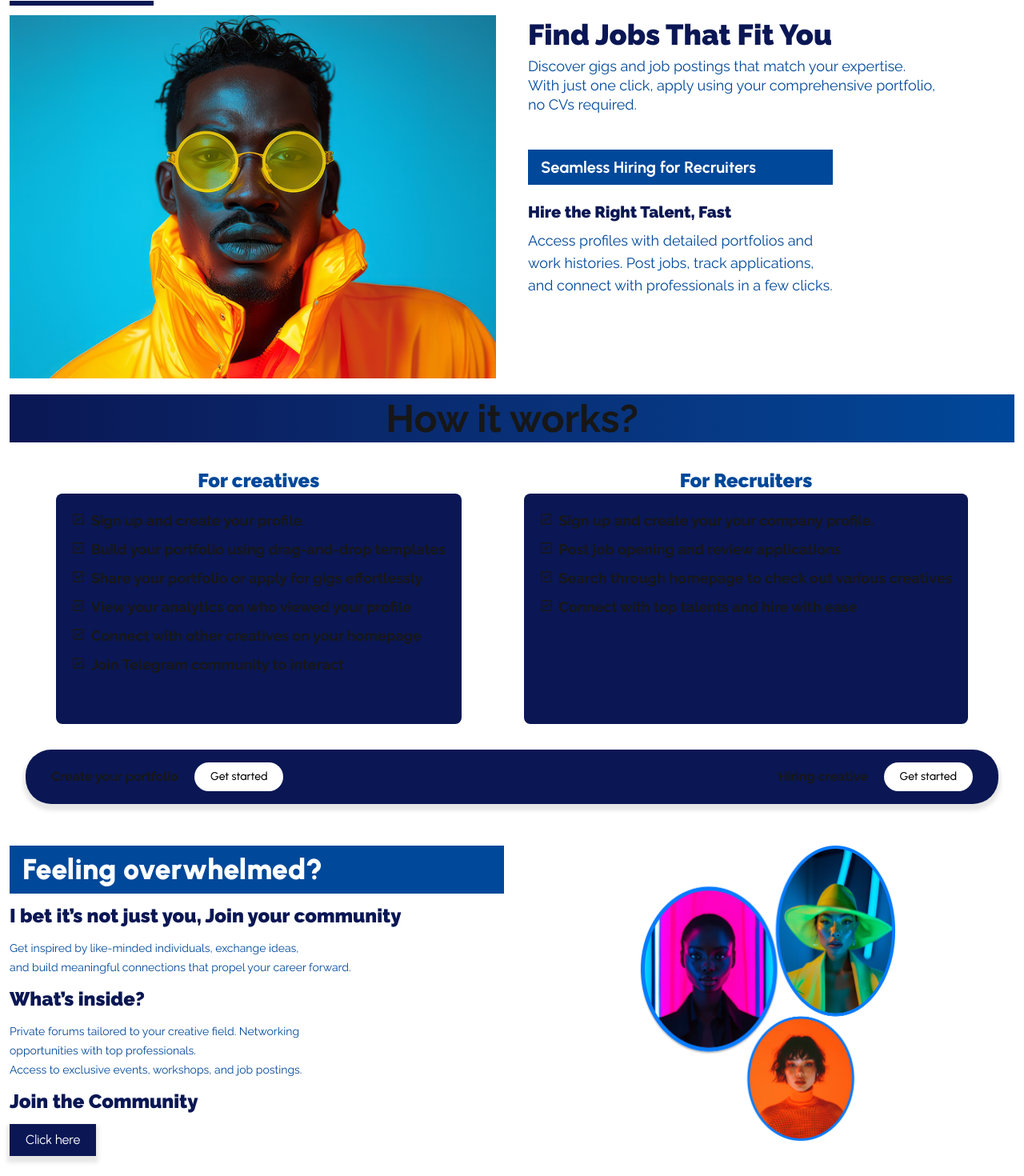
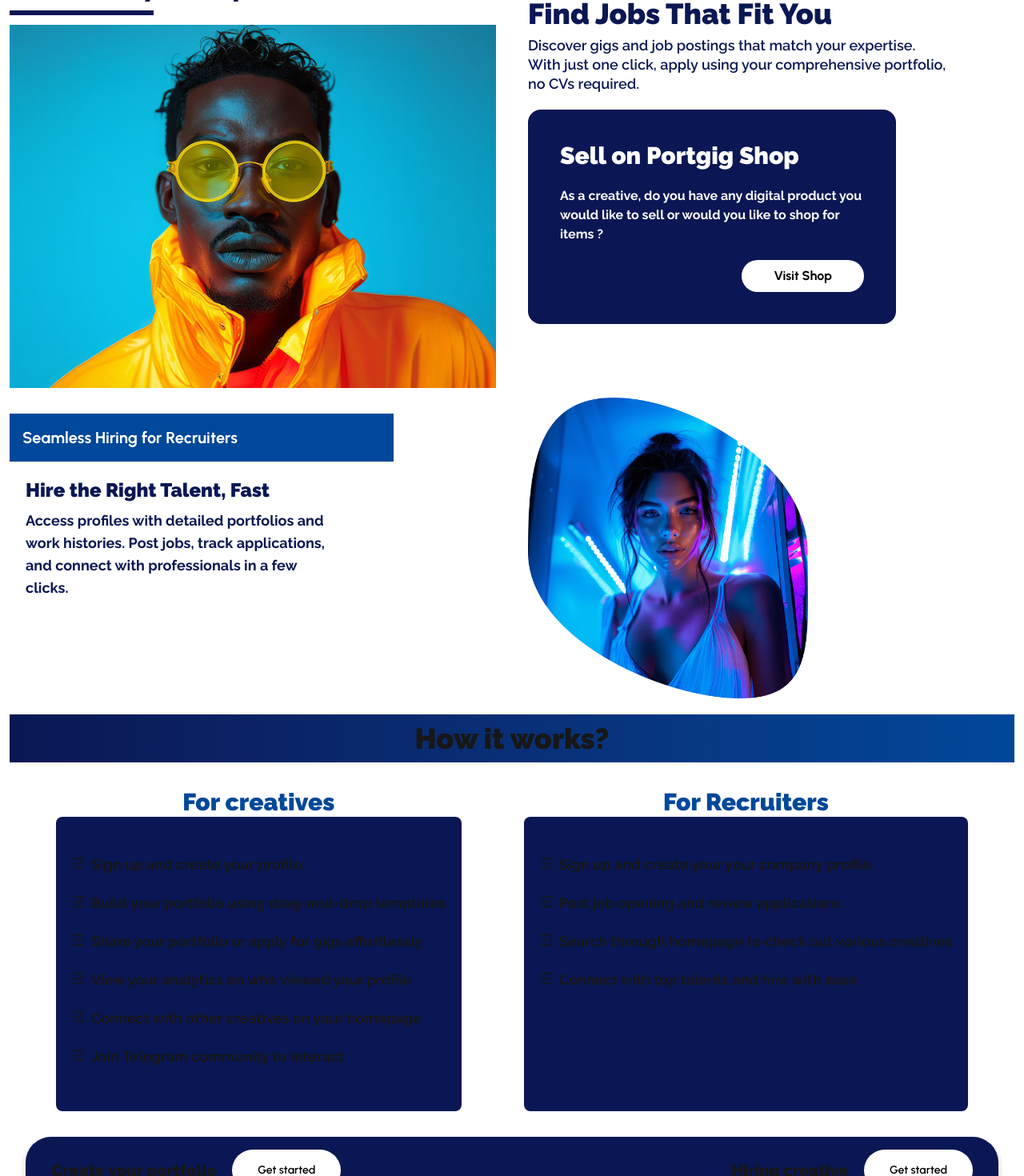
Before and after one commit to portgig/portgig, a Next.js app: page / in a window 1280 px wide. Shown: the part 1280-2750 px from the top of the page at 80% size. Built offline with nearby package versions, Linux system fonts and the light colour scheme; a web font is replaced by a local one.

Commit message:
feat: enhance styling and layout across multiple components for improved user experience

```diff
--- a/src/app/(root)/page.tsx
+++ b/src/app/(root)/page.tsx
@@ -16,6 +16,7 @@ const Home = () => {
       <HowToSection />
       <Banner label="Get started" />
       <CommunitySection />
+
     </main>
   );
 };
--- a/src/components/Community.tsx
+++ b/src/components/Community.tsx
@@ -5,8 +5,8 @@ import { Buttons } from "./export_components";
 const Community = () => {
   return (
     <section className=" my-10 flex flex-col gap-5">
-      <div className="h-15 bg-linear-gradient w-full flex justify-center items-center">
-        <h2 className="heading"> Feeling overwhelmed?</h2>
+      <div className="h-15 bg-secondary w-full px-5 flex  items-center bodyMargin">
+        <h2 className="subHeading"> Feeling overwhelmed</h2>
       </div>
       <div className=" md:flex gap-10 bodyMargin  bg-primary my-5 p-8 rounded-2xl text-white font-raleway">
         <div className=" flex flex-col gap-15  ">
@@ -28,7 +28,7 @@ const Community = () => {
             <h2 className="text-xl font-bold">Join the Community</h2>
             <Buttons
               label="Click here"
-              className="rounded-lg text-black lg:text-xl w-fit font-bold font-urbanist"
+              className="rounded-none px-10 py-1 text-black lg:text-xl w-fit font-bold font-urbanist"
               onClick={() => {}}
             />
           </div>
--- a/src/components/home_sections/AboutSection.tsx
+++ b/src/components/home_sections/AboutSection.tsx
@@ -1,16 +1,17 @@
 import React from "react";
 import Image from "next/image";
+import { Buttons } from "../export_components";
 const AboutSection = () => {
   return (
     <section className="bodyMargin my-5 text-textColor">
       <div className="grid grid-cols-1 sm:grid-cols-2 gap-5 sm:gap-0 mt-3">
         <div className="flex flex-col">
           <h1 className="text-textColor heading">What is this all about?</h1>
-          <hr className="border-3 border-primary w-45 mt-2" />
-          <h2 className="text-lg md:text-xl lg:text-2xl 2xl:text-3xl font-black mt-5 text-primary font-raleway">
+          <hr className="border-6 border-primary w-45 mt-15" />
+          <h2 className="lg:w-120 text-xl lg:text-2xl 2xl:text-3xl font-black mt-5 text-primary font-raleway">
             Redefining How Creatives Present Themselves
           </h2>
-          <p className="text-sm md:text-lg leading-6 my-2 text-primary font-raleway">
+          <p className="text-sm md:text-lg leading-6 my-2 text-primary font-semibold font-raleway">
             We understand the struggles creatives face in presenting their
             skills. Generic CVs don’t cut it anymore. That’s why we’re here to
             help you create a professional portfolio tailored to your craft.
@@ -48,34 +49,62 @@ const AboutSection = () => {
           />
         </div>
         {/* /// */}
-        <div className="flex sm:flex-col items-start sm:justify-center gap-2">
-          <div className="font-raleway">
+        <div className="flex flex-col items-start sm:justify-center gap-3 font-raleway">
+          <div className="">
             {" "}
-            <h2 className="subHeading  mt-5 text-primary ">
+            <h2 className="subHeading  mt-2 text-primary ">
               Find Jobs That Fit You
             </h2>
-            <p className="text-sm md:text-lg leading-6 my-2">
+            <p className="text-sm md:text-lg font-semibold leading-6 my-2 text-primary">
               Discover gigs and job postings that match your expertise. <br />
               With just one click, apply using your comprehensive portfolio,{" "}
               <br /> no CVs required.
             </p>
           </div>
+          {/* shop */}
+          <div className="bg-primary w-fit  lg:w-115 rounded-2xl flex flex-col gap-5 text-white  p-10">
+            <h2 className="font-black text-xl lg:text-3xl">
+              Sell on Portgig Shop
+            </h2>
+            <p className="font-bold">
+              As a creative, do you have any digital product you would like to
+              sell or would you like to shop for items ?
+            </p>
+            <Buttons
+              label="Visit Shop"
+              className="w-fit text-black font-urbanist self-end font-bold !px-10"
+            />
+          </div>
           <div />
-          <div className="flex flex-col">
-            <div className=" bg-secondary flex justify-start items-center mt-5 px-4 py-2">
-              <p className="text-white font-bold text-xs md:text-sm lg:text-xl">
-                Seamless Hiring for Recruiters
-              </p>
-            </div>
-            <h2 className="text-primary smallHeading   mt-5 font-raleway">
+        </div>
+      </div>
+      <div className="grid grid-cols-1 sm:grid-cols-2 gap-5 sm:gap-10 mt-3    ">
+        {" "}
+        <div className="flex flex-col">
+          <div className="lg:w-120 bg-secondary flex justify-start items-center mt-5 px-4 py-4 ">
+            <p className="text-white font-bold text-xl">
+              Seamless Hiring for Recruiters
+            </p>
+          </div>
+          <div className="flex flex-col  ml-5">
+            <h2 className="text-primary  text-2xl  font-black  mt-5 font-raleway">
               Hire the Right Talent, Fast
             </h2>
-            <p className="text-textColor text-sm md:text-lg my-2 font-raleway">
-              Access profiles with detailed portfolios and <br />
-              work histories. Post jobs, track applications, <br /> and connect
-              with professionals in a few clicks.
+            <p className="text-primary text-lg my-2 font-raleway font-bold w-fit lg:w-96">
+              Access profiles with detailed portfolios and work histories. Post
+              jobs, track applications, and connect with professionals in a few
+              clicks.
             </p>
           </div>
+        </div>
+        <div className="flex  items-center  ">
+          <Image
+            src="/assets/ellipse-woman.png"
+            alt="Ellipse-woman.png"
+            width={350}
+            height={300}
+            className=" object-filll"
+          />
         </div>
       </div>
     </section>
--- a/src/components/home_sections/Banner.tsx
+++ b/src/components/home_sections/Banner.tsx
@@ -14,10 +14,12 @@ const Banner = ({ label }: BannerPropType) => {
       <div className="px-8 py-4 bg-primary rounded-full md:rounded-4xl flex items-center justify-between shadow">
         {/* creatuve */}
         <div className="flex items-center justify-center  gap-5">
-          <h2 className="font-bold font-raleway">Create your portfolio</h2>
+          <h2 className="font-black text-xl font-raleway">
+            Create your portfolio
+          </h2>
           <Buttons
             label={label}
-            className=" text-black font-medium text-sm not-odd:w-fit !py-2 cursor-pointer"
+            className=" text-black font-semibold text-sm not-odd:w-fit py-4 px-8 cursor-pointer"
             onClick={() => {
               navigate.push("/sign-up");
             }}
@@ -25,10 +27,10 @@ const Banner = ({ label }: BannerPropType) => {
         </div>
         {/* hire */}
         <div className="flex items-center justify-center  gap-5">
-          <h2 className="font-bold font-raleway">Hiring creative</h2>
+          <h2 className="font-black text-xl  font-raleway">Hiring creative</h2>
           <Buttons
             label={label}
-            className=" text-black font-medium text-sm not-odd:w-fit !py-2 cursor-pointer"
+            className=" text-black font-semibold text-sm not-odd:w-fit py-4  px-8 cursor-pointer"
             onClick={() => {
               navigate.push("/recruiter-sign-up");
             }}
--- a/src/components/home_sections/CommunitySection.tsx
+++ b/src/components/home_sections/CommunitySection.tsx
@@ -7,7 +7,7 @@ const CommunitySection = () => {
     <section className="bodyMargin flex gap-5">
       <div className="flex flex-col gap-3 w-full">
         {" "}
-        <div className="h-15 w-full bg-secondary flex justify-start items-center mt-5 px-4 ">
+        <div className="h-15 w-full bg-secondary flex justify-start items-center mt-5 p-8 ">
           <p className="text-white font-bold subHeading">
             Feeling overwhelmed?{" "}
           </p>
@@ -16,7 +16,7 @@ const CommunitySection = () => {
           <h2 className="text-primary text-xl lg:text-2xl font-black">
             I bet it’s not just you, Join your community
           </h2>
-          <p className="text-textColor text-sm md:text-sm leading-6 ">
+          <p className="text-textColor text-sm md:text-sm font-bold leading-6 ">
             Get inspired by like-minded individuals, exchange ideas, <br /> and
             build meaningful connections that propel your career forward.
           </p>
@@ -25,18 +25,18 @@ const CommunitySection = () => {
           <h2 className="text-primary text-xl lg:text-2xl font-black">
             What’s inside?
           </h2>
-          <p className="text-textColor text-sm md:text-sm leading-6 ">
+          <p className="text-textColor text-sm md:text-sm font-bold leading-6 ">
             Private forums tailored to your creative field. Networking <br />
             opportunities with top professionals. <br /> Access to exclusive
             events, workshops, and job postings.
           </p>
         </div>
-        <div className="flex flex-col gap-3">
-          <h2 className="text-primary text-lg md:text-xl lg:text-2xl font-black font-raleway">
+        <div className="flex flex-col gap-3 mt-10">
+          <h2 className="text-primary text-lg md:text-xl lg:text-2xl font-bold font-raleway">
             Join the Community
           </h2>
           <Buttons
-            className="!bg-primary !rounded-none text-white w-fit shadow"
+            className="!bg-primary !rounded-none text-white w-fit shadow px-10 font-bold"
             label="Click here"
             onClick={() => {}}
           />
--- a/src/components/home_sections/HeroSection.tsx
+++ b/src/components/home_sections/HeroSection.tsx
@@ -29,7 +29,7 @@ const HeroSection = () => {
         <Buttons
           onClick={() => {}}
           label="Get started"
-          className="self-center text-black font-medium text-sm sm:text-lg xl:text-2xl w-fit cursor-pointer"
+          className="self-center text-black font-semibold text-sm px-10 py-3  w-fit cursor-pointer"
         />
       </div>
       <div className="flex gap-2">
--- a/src/components/home_sections/HowToSection.tsx
+++ b/src/components/home_sections/HowToSection.tsx
@@ -1,28 +1,26 @@
 "use client";
 import { creativeProcess, recruiterProcess } from "@/src/constants";
 import React from "react";
-import Image from "next/image";
+
 import { FaRegSquareCheck } from "react-icons/fa6";
-import { Buttons } from "../export_components";
-import { useRouter } from "next/navigation";
+
 const HowToSection = () => {
-  const navigate = useRouter();
   return (
     <section className="bodyMargin my-5 flex flex-col gap-3">
       <div className="h-15 bg-linear-gradient w-full flex justify-center items-center font-raleway">
-        <h2 className="heading"> How it works?</h2>
+        <h2 className="subHeading"> How it works?</h2>
       </div>
       <div className="flex flex-col lg:flex-row gap-5 justify-evenly font-raleway">
         <div className="flex flex-col">
-          <h2 className="text-textColor text-lg md:text-xl lg:text-2xl font-black mt-5 text-center">
+          <h2 className="text-textColor text-xl lg:text-3xl font-black mt-5 text-center">
             For creatives
           </h2>
-          <div className="bg-primary py-5 px-5 rounded-lg h-72">
+          <div className="bg-primary py-10 px-5 rounded-lg h-fit">
             <ul>
               {creativeProcess.map((item, index) => (
-                <li key={index} className="flex  items-baseline gap-2 mb-2">
+                <li key={index} className="flex  items-baseline gap-2 mb-2 ">
                   <FaRegSquareCheck />
-                  <p className="text-lg  font-bold">{item}</p>{" "}
+                  <p className="text-lg  font-bold leading-10">{item}</p>{" "}
                 </li>
               ))}
             </ul>
@@ -30,15 +28,15 @@ const HowToSection = () => {
         </div>
 
         <div className="flex flex-col">
-          <h2 className="text-textColor text-lg md:text-xl lg:text-2xl font-black mt-5 text-center">
+          <h2 className="text-textColor text-xl lg:text-3xl font-black mt-5 text-center">
             For Recruiters
           </h2>
-          <div className="bg-primary py-5 px-5 rounded-lg h-72">
+          <div className="bg-primary py-10 px-5 rounded-lg h-full ">
             <ul>
               {recruiterProcess.map((item, index) => (
                 <li key={index} className="flex items-baseline gap-2  mb-2">
                   <FaRegSquareCheck />
-                  <p className="text-lg  font-bold">{item}</p>{" "}
+                  <p className="text-lg  font-bold leading-10">{item}</p>{" "}
                 </li>
               ))}
             </ul>
@@ -46,7 +44,7 @@ const HowToSection = () => {
         </div>
       </div>
       {/* Banner */}
-      <div className="md:hidden flex justify-around gap-5 mt-5">
+      {/* <div className="md:hidden flex justify-around gap-5 mt-5">
         <div className="flex flex-col gap-10">
           <div className="flex flex-col gap-3">
             <h2 className="text-xl sm:text-2xl font-black text-textColor font-raleway">
@@ -82,7 +80,7 @@ const HowToSection = () => {
             className=" object-filll"
           />
         </div>
-      </div>
+      </div> */}
     </section>
   );
 };
--- a/src/constants/index.ts
+++ b/src/constants/index.ts
@@ -13,7 +13,7 @@ export const navigationItems = [
   },
   {
     label: "Portfolio",
-    link: "/",
+    link: "",
   },
   {
     label: "Join Community",
```
Also changed, not shown: src/components/creativeHome_sections/CreativeBanner.tsx (+6 -6 lines), src/components/creativeHome_sections/CreativeHeroSection.tsx (+4 -4 lines), src/components/creativeHome_sections/DashboardSection.tsx (+9 -9 lines), src/components/creativeHome_sections/DiscoverMore.tsx (+5 -5 lines).
